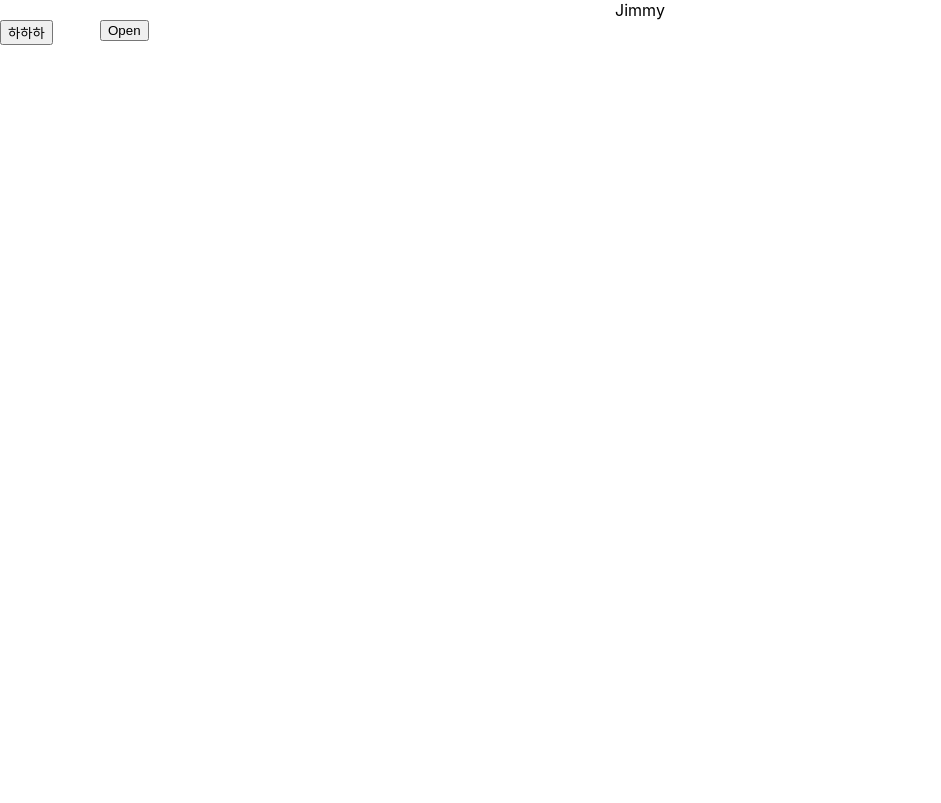
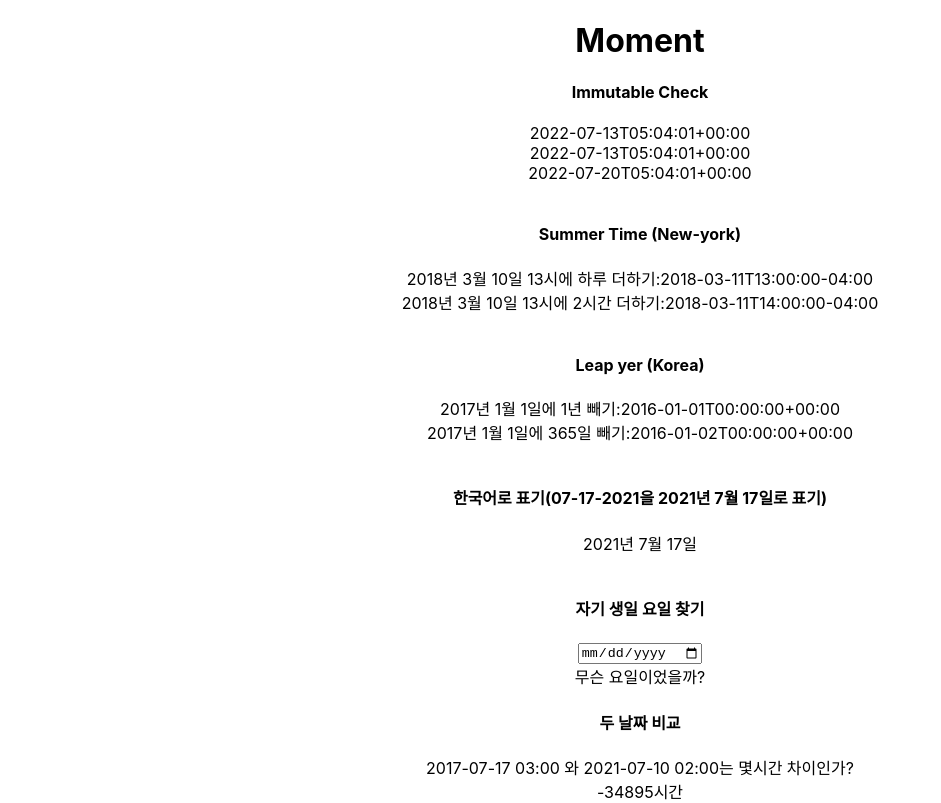
Before and after one commit to irene8941/React-Fastcampus, a React (Create React App) app: page / in a window 1280 px wide. Shown: the whole page, without its empty margins (0-941 px from the left). Built offline with nearby package versions, Linux system fonts and the light colour scheme.

Commit message:
[Add] moment 추가

```diff
--- a/src/App.js
+++ b/src/App.js
@@ -21,13 +21,15 @@
 import Example from "./components/3-11.Portal/Example";
 import Component from "./components/3-14.PropTypes/Component";
 // import Example from "./components/3-10.Context/Example";
+import MomentExample from "./components/Moment/MomentExample";
 
 function App() {
   return (
     <div className="App">
-      <Component />
+      <MomentExample />
+      {/* <Component /> */}
       {/* <Example /> */}
-      <Example />
+      {/* <Example /> */}
       {/* <Memo /> */}
       {/* <Input />
       <Button /> */}
--- /dev/null
+++ b/src/components/Moment/MomentExample.jsx
@@ -0,0 +1,84 @@
+import React, { useState, useRef } from "react";
+import moment from "moment-timezone";
+import 'moment/locale/ko';
+
+export default function MomentExample() {
+  const [day, setDay] = useState();
+  const birthDayRef = useRef(null);
+
+  const handleBirthDayChange = (event) => {
+    setDay(moment(event.target.value, 'YYYY-MM-DD').format('dddd'));
+  };
+
+  const momentDate = moment();
+  const newMomentDate = momentDate.add(1, "week");
+  const cloneNewMomentDate = newMomentDate.clone().add(1, "week");
+
+  return (
+    <div>
+      <h1>Moment</h1>
+
+      <div><h4>Immutable Check</h4></div>
+      <div>
+        {momentDate.format()}
+        <br />
+        {newMomentDate.format()}
+        <br />
+        {cloneNewMomentDate.format()}
+        <br />
+      </div>
+
+      <br />
+
+      <div><h4>Summer Time (New-york)</h4></div>
+      <div>
+        2018년 3월 10일 13시에 하루 더하기:
+        {moment
+          .tz("2018-03-10 13:00:00", "America/New_York")
+          .add(1, "day")
+          .format()}
+      </div>
+      <div>
+        2018년 3월 10일 13시에 2시간 더하기:
+        {moment
+          .tz("2018-03-10 13:00:00", "America/New_York")
+          .add(24, "hour")
+          .format()}
+        {}
+      </div>
+
+      <br />
+
+      <div><h4>Leap yer (Korea)</h4></div>
+      <div>
+        2017년 1월 1일에 1년 빼기:
+        {moment("2017-01-01").subtract(1, "year").format()}
+      </div>
+      <div>
+        2017년 1월 1일에 365일 빼기:
+        {moment("2017-01-01").subtract(365, "day").format()}
+        {}
+      </div>
+
+      <br />
+
+      <div><h4>한국어로 표기(07-17-2021을 2021년 7월 17일로 표기)</h4></div>
+      <div>{moment("07-17-2021").format("YYYY년 M월 DD일")}</div>
+
+      <br />
+
+      <div><h4>자기 생일 요일 찾기</h4></div>
+      <div>
+        <input type="date" ref={birthDayRef} onChange={handleBirthDayChange} />
+        <div>무슨 요일이었을까?</div>
+        <div>{day}</div>
+      </div>
+
+      <div><h4>두 날짜 비교</h4></div>
+      <div>2017-07-17 03:00 와 2021-07-10 02:00는 몇시간 차이인가?</div>
+      <div>
+        {moment('2017-07-17 03:00').diff(moment('2021-07-10 02:00'), 'hours')}시간
+      </div>
+    </div>
+  );
+}
```
